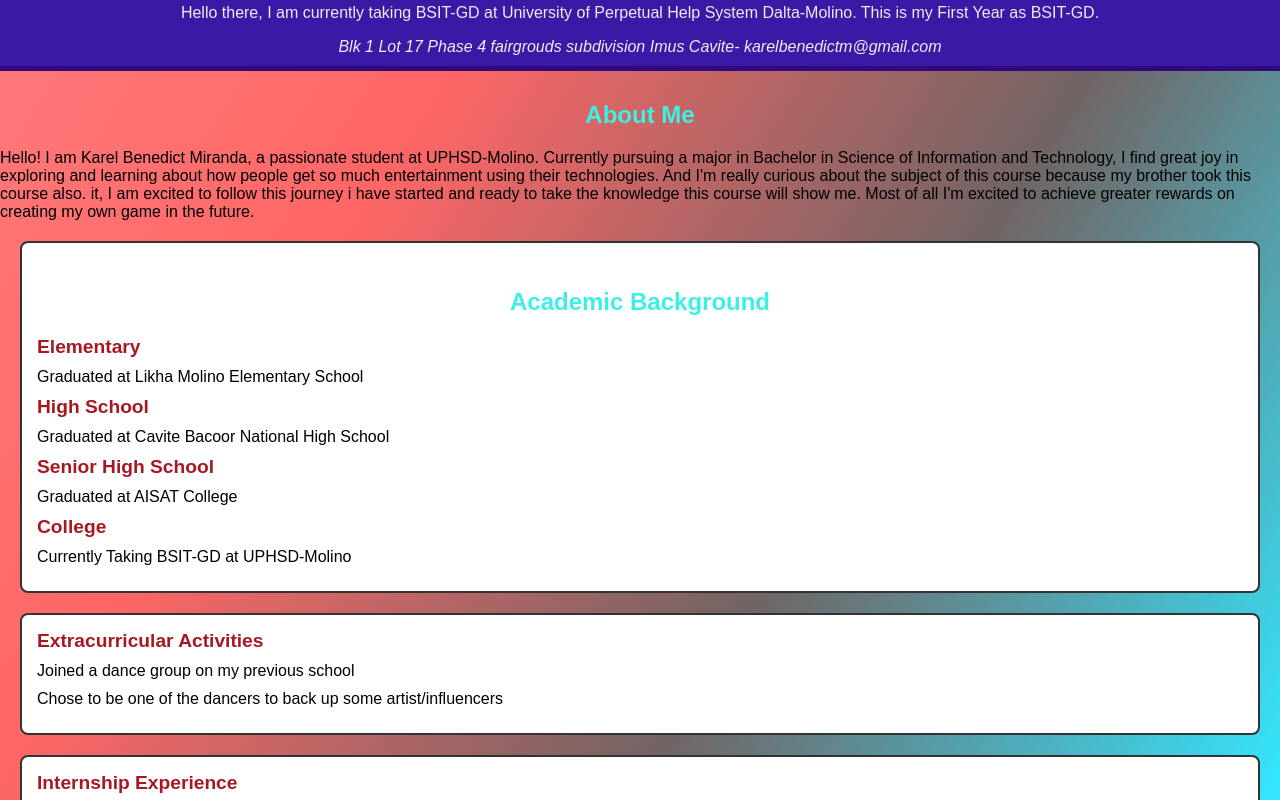
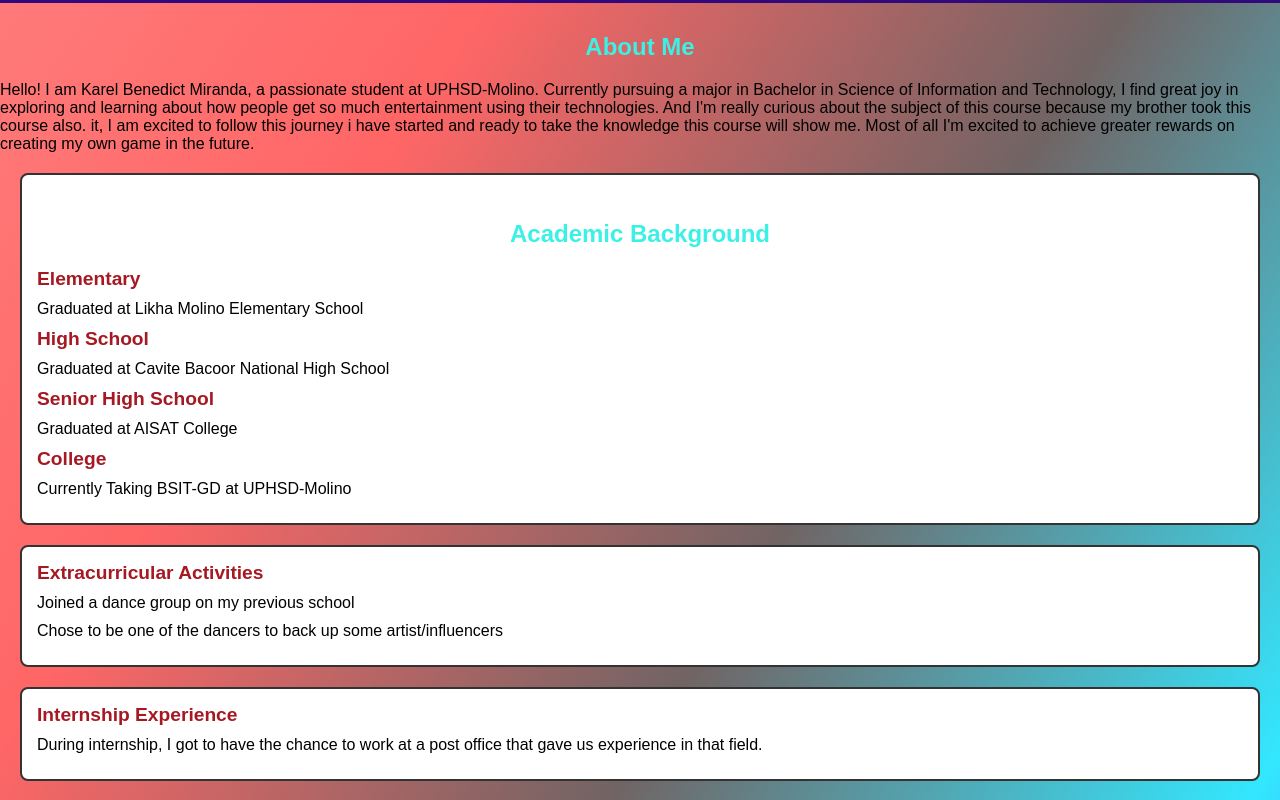
Before and after one commit to Klaoo1/Resume-for-me-, a plain HTML site: page index.html in a window 1280 px wide. Shown: the part 229-1029 px from the top of the page. Drawn offline with Linux system fonts and the light colour scheme.

Commit message:
Update index.html

```diff
--- a/index.html
+++ b/index.html
@@ -103,8 +103,7 @@
     <header>
         <h2 >Karel Benedict Miranda</h2>
             <img  alt="Karel Benedict Miranda" src="https://scontent.xx.fbcdn.net/v/t1.15752-9/416957091_416928510683466_3076847108538785407_n.jpg?stp=dst-jpg_s403x403&_nc_cat=104&ccb=1-7&_nc_sid=510075&_nc_eui2=AeED-BRTK7fK3EEDw3V46MoKOjEzf6vxVDs6MTN_q_FUO15g9zTibtVsEfL9_haYKZMMDFpVNMtqq_WRQVzpBZ9K&_nc_ohc=kV5Qta4KZMIAX8snw0t&_nc_ad=z-m&_nc_cid=0&_nc_ht=scontent.xx&oh=03_AdSF052e7PmR6f95Yt-QJQIcjzLueg_cr2ghuAuY4ohpkQ&oe=65CC5980" width="125" height="125">
-            <p> Hello there, I am currently taking BSIT-GD at University of Perpetual Help System Dalta-Molino. This is my First Year as BSIT-GD.</p>
-            <address>Blk 1 Lot 17 Phase 4 fairgrouds subdivision Imus Cavite- karelbenedictm@gmail.com</address>
+
     </header>
 
     <section>
```
